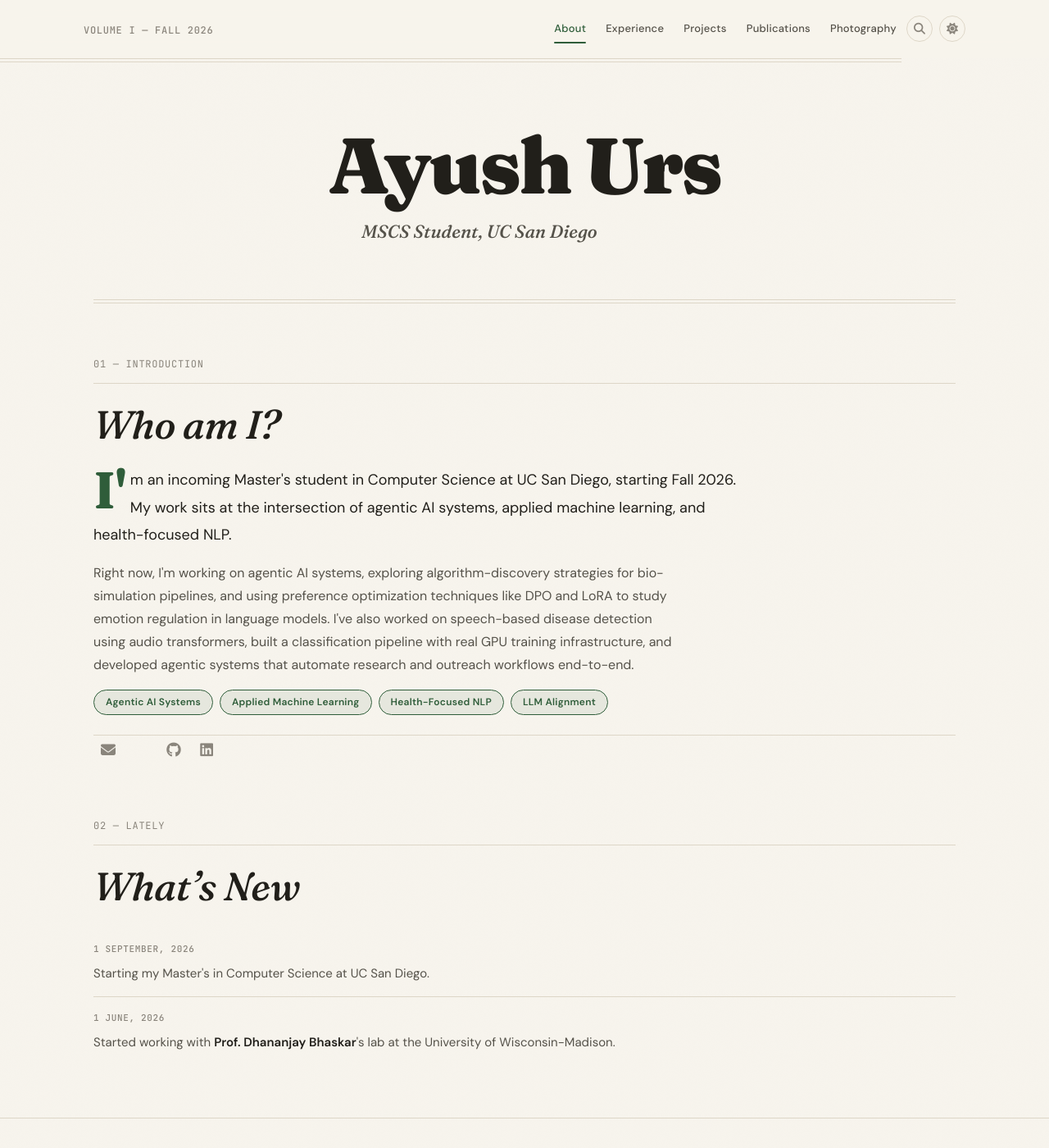
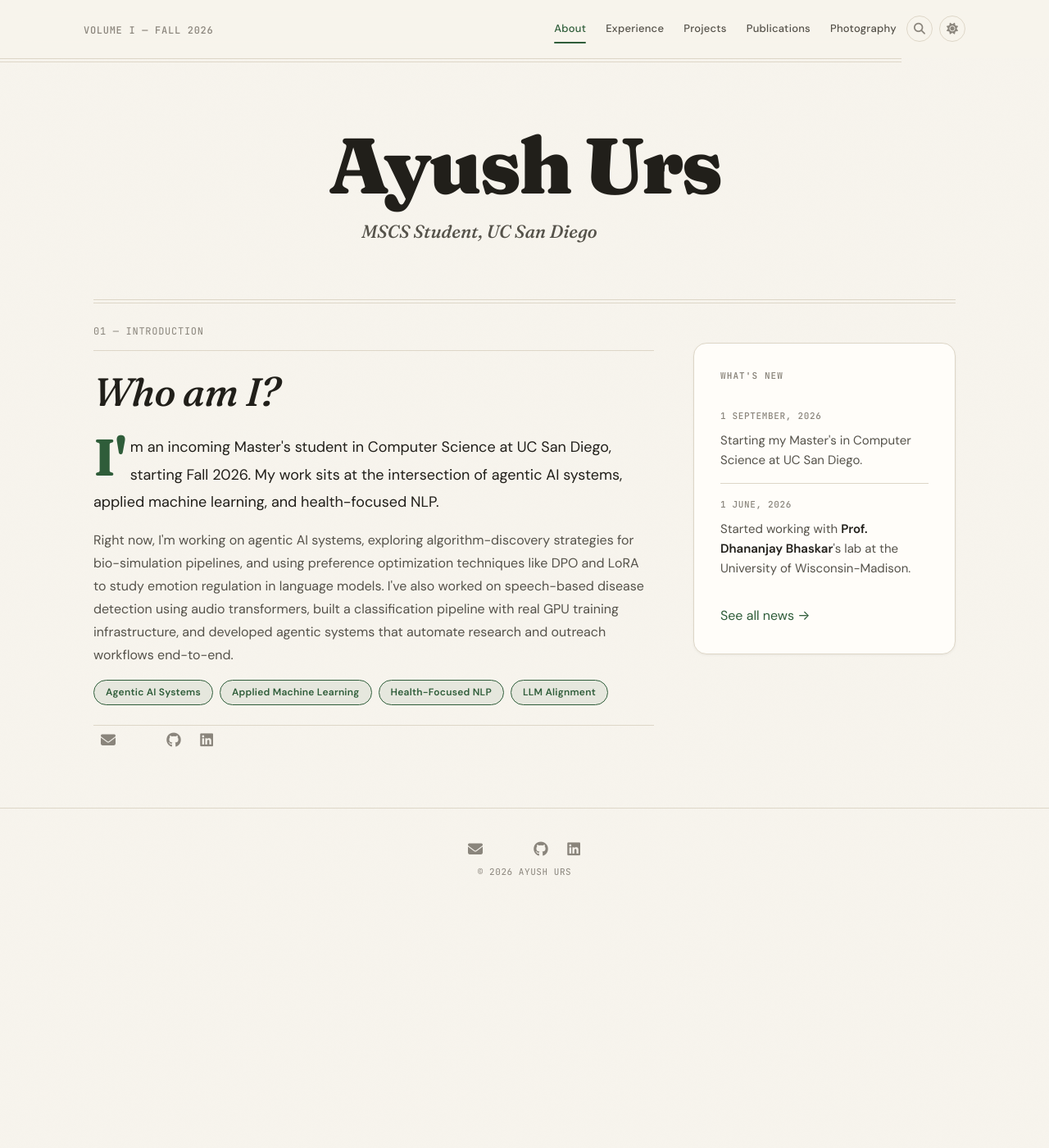
Before and after one commit to ayush11z/ayush11z.github.io, a Jekyll site: the page built from _pages/home.md, in a window 1280 px wide and 1400 px high. Shown: the whole window at 82% size. Built offline with Jekyll 4.4.1, drawn with Linux system fonts in a browser that asks for light colours; a style sheet for code colours, icons or effects is not loaded.

Commit message:
Move "What's New" to a right-side card on the home page
Restore the two-column layout from the previous build: "Who am I?"
as main content on the left, "What's New" in a bordered card on the
right (sticky on desktop), instead of stacking it as a second
full-width numbered section below.

Co-Authored-By: Claude Sonnet 5 <noreply@anthropic.com>
Claude-Session: https://claude.ai/code/session_01UQwU1Kimv87JvCPAGi7yT4

```diff
--- a/_pages/home.md
+++ b/_pages/home.md
@@ -11,6 +11,9 @@ permalink: /
 </div>
 
 <div class="double-rule" markdown="0"></div>
+
+<div class="home-grid" markdown="0">
+<div class="home-main">
 
 <div class="section-marker" markdown="0">
 <span class="eyebrow">01 &mdash; Introduction</span>
@@ -42,14 +45,13 @@ permalink: /
 {% if site.links.linkedin and site.links.linkedin != "" %}<a href="{{ site.links.linkedin }}" class="icon-link" title="LinkedIn"><i class="fa-brands fa-linkedin"></i></a>{% endif %}
 </div>
 
-{% if site.data.news and site.data.news.size > 0 %}
-<div class="section-marker" markdown="0">
-<span class="eyebrow">02 &mdash; Lately</span>
 </div>
 
-<h2 class="section-headline">What's New</h2>
-
-<div class="news-timeline" markdown="0">
+{% if site.data.news and site.data.news.size > 0 %}
+<div class="home-side">
+<div class="section-card">
+<h4>What's New</h4>
+<div class="news-timeline">
 {% for article in site.data.news limit:5 %}
 <div class="news-item">
 <div class="news-date">{{ article.date }}</div>
@@ -57,4 +59,9 @@ permalink: /
 </div>
 {% endfor %}
 </div>
+<p style="margin-top: var(--space-4); margin-bottom: 0;"><a href="{{ site.url }}{{ site.baseurl }}/allnews.html">See all news &rarr;</a></p>
+</div>
+</div>
 {% endif %}
+
+</div>
--- a/_sass/layouts/_home.scss
+++ b/_sass/layouts/_home.scss
@@ -32,6 +32,50 @@
   }
   .masthead-sub {
     font-size: 1.125rem;
+  }
+}
+
+// Two-column split below the masthead: main content + "What's New" card
+.home-grid {
+  display: grid;
+  grid-template-columns: 1fr 320px;
+  gap: var(--space-12);
+  align-items: start;
+
+  @media (max-width: 860px) {
+    grid-template-columns: 1fr;
+    gap: var(--space-8);
+  }
+}
+
+.home-main {
+  min-width: 0;
+
+  // First section marker sits right under the double-rule — no
+  // extra top margin needed on top of that.
+  > .section-marker:first-child {
+    margin-top: 0;
+  }
+}
+
+.home-side {
+  .section-card {
+    position: sticky;
+    top: calc(var(--space-16) + 2rem);
+
+    @media (max-width: 860px) {
+      position: static;
+    }
+  }
+
+  h4 {
+    font-family: 'JetBrains Mono', 'Fira Code', monospace;
+    font-size: 0.6875rem;
+    font-weight: 700;
+    text-transform: uppercase;
+    letter-spacing: 0.1em;
+    color: var(--text-muted);
+    margin-top: 0;
   }
 }
 
```
